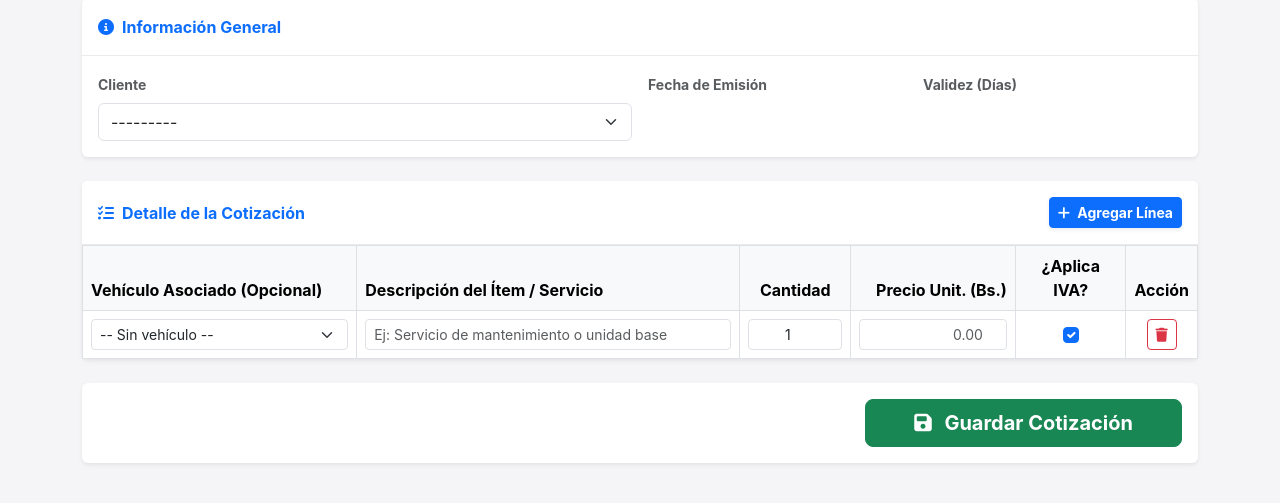
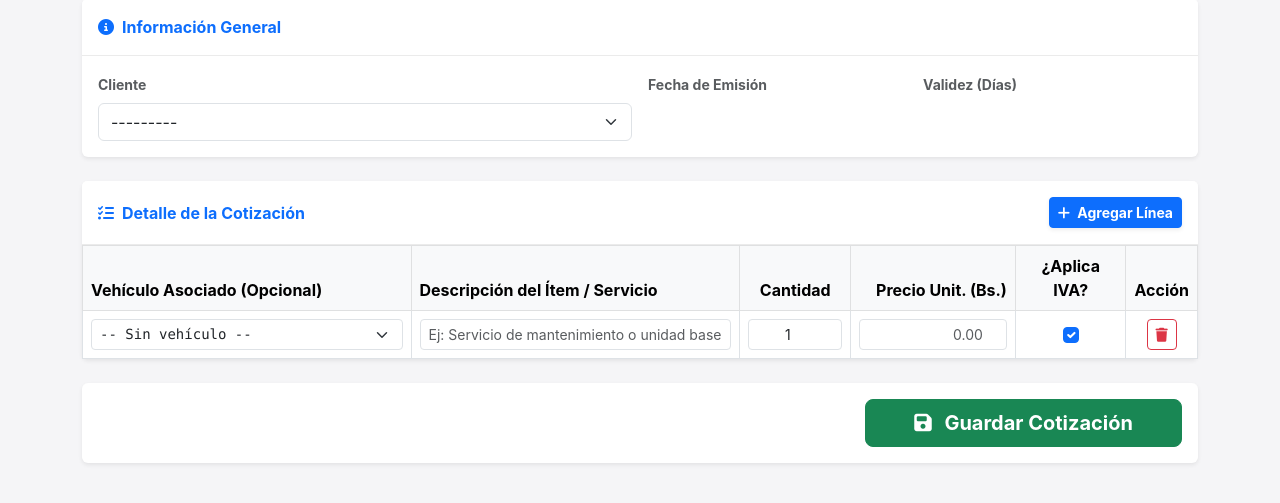
Before and after one commit to christian2195/CRM_VP, a Django app: page /facturacion/cotizacion/nueva/ in a window 1280 px wide. Shown: the part 258-761 px from the top of the page. Run offline with Django 4.2, Linux system fonts and the light colour scheme; a user stored in the database is signed in; tables that the repository leaves empty hold one stand-in row (values such as "Sample post").

Commit message:
Update vehicle selection display in quotation template

```diff
--- a/templates/facturacion/crear_cotizacion.html
+++ b/templates/facturacion/crear_cotizacion.html
@@ -50,8 +50,8 @@
                 <table class="table table-bordered align-middle mb-0" id="tabla-items">
                     <thead class="table-light">
                         <tr>
-                            <th style="width: 25%;">Vehículo Asociado (Opcional)</th>
-                            <th style="width: 35%;">Descripción del Ítem / Servicio</th>
+                            <th style="width: 30%;">Vehículo Asociado (Opcional)</th>
+                            <th style="width: 30%;">Descripción del Ítem / Servicio</th>
                             <th style="width: 10%;" class="text-center">Cantidad</th>
                             <th style="width: 15%;" class="text-end">Precio Unit. (Bs.)</th>
                             <th style="width: 10%;" class="text-center">¿Aplica IVA?</th>
@@ -62,10 +62,12 @@
                         <!-- Fila inicial por defecto -->
                         <tr>
                             <td>
-                                <select name="item_vehiculo[]" class="form-select form-select-sm">
+                                <select name="item_vehiculo[]" class="form-select form-select-sm font-monospace">
                                     <option value="">-- Sin vehículo --</option>
                                     {% for v in vehiculos_disponibles %}
-                                    <option value="{{ v.id }}">{{ v.marca }} {{ v.modelo }} ({{ v.anio }})</option>
+                                    <option value="{{ v.id }}">
+                                        [{{ v.placa|default:"S/P" }}] - {{ v.marca }} {{ v.modelo }} ({{ v.anio }}) - NIV: {{ v.serial_carroceria_niv }}
+                                    </option>
                                     {% endfor %}
                                 </select>
                             </td>
```
